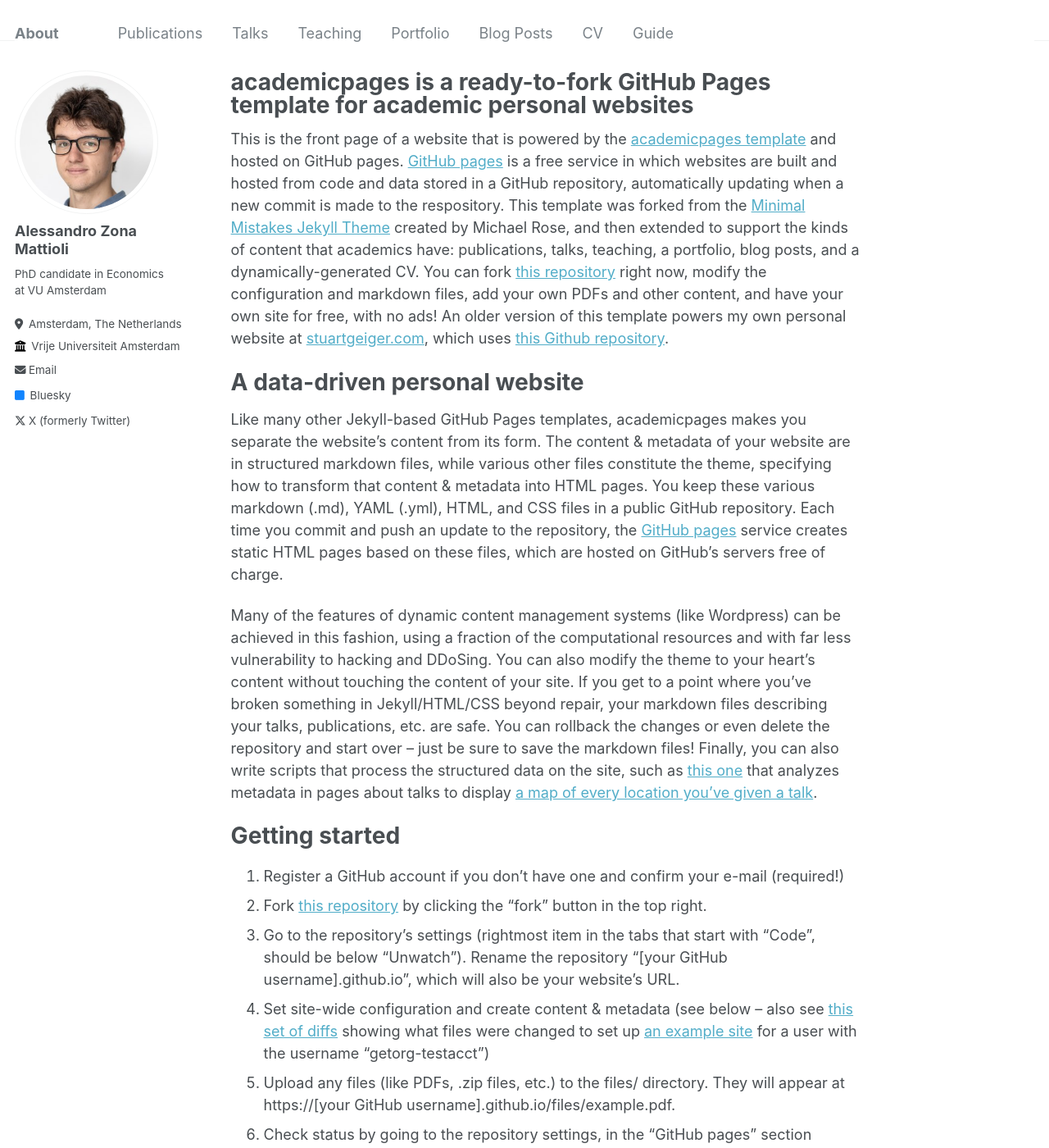
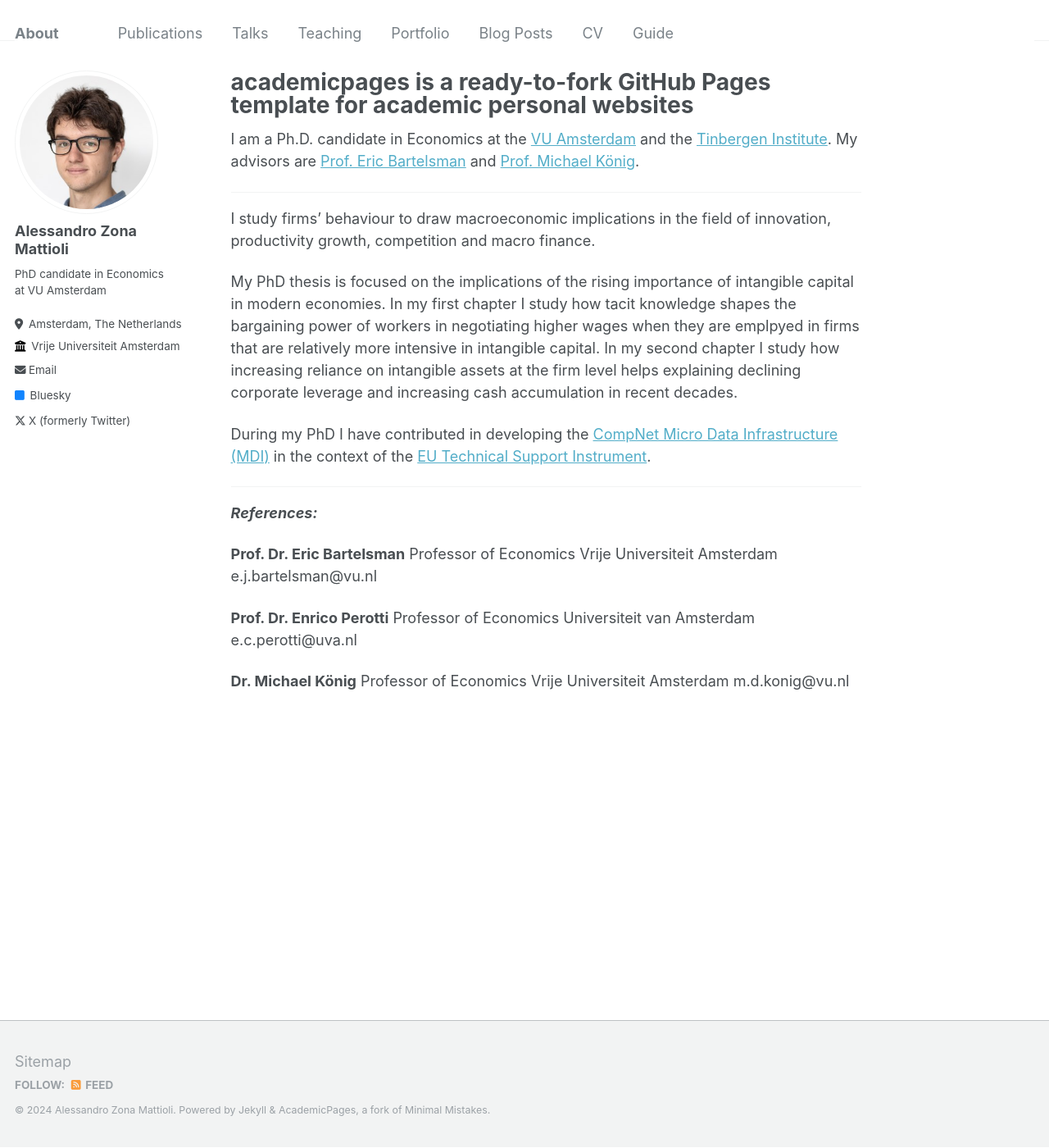
Before and after one commit to zmale/alessandrozonamattioli.github.io, a Jekyll site: the page built from _pages/about.md, in a window 1280 px wide and 1400 px high. Shown: the whole window at 82% size. Built offline with Jekyll 4.4.1, drawn with Linux system fonts in a browser that asks for light colours; some of the changed text lies outside the part shown.

Commit message:
Update about.md

```diff
--- a/_pages/about.md
+++ b/_pages/about.md
@@ -7,43 +7,31 @@ redirect_from:
   - /about.html
 ---
 
-This is the front page of a website that is powered by the [academicpages template](https://github.com/academicpages/academicpages.github.io) and hosted on GitHub pages. [GitHub pages](https://pages.github.com) is a free service in which websites are built and hosted from code and data stored in a GitHub repository, automatically updating when a new commit is made to the respository. This template was forked from the [Minimal Mistakes Jekyll Theme](https://mmistakes.github.io/minimal-mistakes/) created by Michael Rose, and then extended to support the kinds of content that academics have: publications, talks, teaching, a portfolio, blog posts, and a dynamically-generated CV. You can fork [this repository](https://github.com/academicpages/academicpages.github.io) right now, modify the configuration and markdown files, add your own PDFs and other content, and have your own site for free, with no ads! An older version of this template powers my own personal website at [stuartgeiger.com](http://stuartgeiger.com), which uses [this Github repository](https://github.com/staeiou/staeiou.github.io).
+I am a Ph.D. candidate in Economics at the [VU Amsterdam](https://vu.nl/en/about-vu/faculties/school-of-business-and-economics/departments/economics) and the [Tinbergen Institute](https://www.tinbergen.nl/home). My advisors are [Prof. Eric Bartelsman](https://tinbergen.nl/person/59/eric-bartelsman) and [Prof. Michael König](https://research.vu.nl/en/persons/michael-konig).
 
-A data-driven personal website
-======
-Like many other Jekyll-based GitHub Pages templates, academicpages makes you separate the website's content from its form. The content & metadata of your website are in structured markdown files, while various other files constitute the theme, specifying how to transform that content & metadata into HTML pages. You keep these various markdown (.md), YAML (.yml), HTML, and CSS files in a public GitHub repository. Each time you commit and push an update to the repository, the [GitHub pages](https://pages.github.com/) service creates static HTML pages based on these files, which are hosted on GitHub's servers free of charge.
+---
 
-Many of the features of dynamic content management systems (like Wordpress) can be achieved in this fashion, using a fraction of the computational resources and with far less vulnerability to hacking and DDoSing. You can also modify the theme to your heart's content without touching the content of your site. If you get to a point where you've broken something in Jekyll/HTML/CSS beyond repair, your markdown files describing your talks, publications, etc. are safe. You can rollback the changes or even delete the repository and start over -- just be sure to save the markdown files! Finally, you can also write scripts that process the structured data on the site, such as [this one](https://github.com/academicpages/academicpages.github.io/blob/master/talkmap.ipynb) that analyzes metadata in pages about talks to display [a map of every location you've given a talk](https://academicpages.github.io/talkmap.html).
+I study firms' behaviour to draw macroeconomic implications in the field of innovation, productivity growth, competition and macro finance.
 
-Getting started
-======
-1. Register a GitHub account if you don't have one and confirm your e-mail (required!)
-1. Fork [this repository](https://github.com/academicpages/academicpages.github.io) by clicking the "fork" button in the top right.
-1. Go to the repository's settings (rightmost item in the tabs that start with "Code", should be below "Unwatch"). Rename the repository "[your GitHub username].github.io", which will also be your website's URL.
-1. Set site-wide configuration and create content & metadata (see below -- also see [this set of diffs](http://archive.is/3TPas) showing what files were changed to set up [an example site](https://getorg-testacct.github.io) for a user with the username "getorg-testacct")
-1. Upload any files (like PDFs, .zip files, etc.) to the files/ directory. They will appear at https://[your GitHub username].github.io/files/example.pdf.
-1. Check status by going to the repository settings, in the "GitHub pages" section
+My PhD thesis is focused on the implications of the rising importance of intangible capital in modern economies. In my first chapter I study how tacit knowledge shapes the bargaining power of workers in negotiating higher wages when they are emplpyed in firms that are relatively more intensive in intangible capital. In my second chapter I study how increasing reliance on intangible assets at the firm level helps explaining declining corporate leverage and increasing cash accumulation in recent decades.
 
-Site-wide configuration
-------
-The main configuration file for the site is in the base directory in [_config.yml](https://github.com/academicpages/academicpages.github.io/blob/master/_config.yml), which defines the content in the sidebars and other site-wide features. You will need to replace the default variables with ones about yourself and your site's github repository. The configuration file for the top menu is in [_data/navigation.yml](https://github.com/academicpages/academicpages.github.io/blob/master/_data/navigation.yml). For example, if you don't have a portfolio or blog posts, you can remove those items from that navigation.yml file to remove them from the header.
+During my PhD I have contributed in developing the [CompNet Micro Data Infrastructure (MDI)](https://www.comp-net.org/eu-technical-support-instrument-tsi/data/) in the context of the [EU Technical Support Instrument](https://www.comp-net.org/eu-technical-support-instrument-tsi/overview/).
 
-Create content & metadata
-------
-For site content, there is one markdown file for each type of content, which are stored in directories like _publications, _talks, _posts, _teaching, or _pages. For example, each talk is a markdown file in the [_talks directory](https://github.com/academicpages/academicpages.github.io/tree/master/_talks). At the top of each markdown file is structured data in YAML about the talk, which the theme will parse to do lots of cool stuff. The same structured data about a talk is used to generate the list of talks on the [Talks page](https://academicpages.github.io/talks), each [individual page](https://academicpages.github.io/talks/2012-03-01-talk-1) for specific talks, the talks section for the [CV page](https://academicpages.github.io/cv), and the [map of places you've given a talk](https://academicpages.github.io/talkmap.html) (if you run this [python file](https://github.com/academicpages/academicpages.github.io/blob/master/talkmap.py) or [Jupyter notebook](https://github.com/academicpages/academicpages.github.io/blob/master/talkmap.ipynb), which creates the HTML for the map based on the contents of the _talks directory).
+---
 
-**Markdown generator**
+***References:***
 
-I have also created [a set of Jupyter notebooks](https://github.com/academicpages/academicpages.github.io/tree/master/markdown_generator
-) that converts a CSV containing structured data about talks or presentations into individual markdown files that will be properly formatted for the academicpages template. The sample CSVs in that directory are the ones I used to create my own personal website at stuartgeiger.com. My usual workflow is that I keep a spreadsheet of my publications and talks, then run the code in these notebooks to generate the markdown files, then commit and push them to the GitHub repository.
+**Prof. Dr. Eric Bartelsman**
+Professor of Economics
+Vrije Universiteit Amsterdam
+e.j.bartelsman@vu.nl
 
-How to edit your site's GitHub repository
-------
-Many people use a git client to create files on their local computer and then push them to GitHub's servers. If you are not familiar with git, you can directly edit these configuration and markdown files directly in the github.com interface. Navigate to a file (like [this one](https://github.com/academicpages/academicpages.github.io/blob/master/_talks/2012-03-01-talk-1.md) and click the pencil icon in the top right of the content preview (to the right of the "Raw | Blame | History" buttons). You can delete a file by clicking the trashcan icon to the right of the pencil icon. You can also create new files or upload files by navigating to a directory and clicking the "Create new file" or "Upload files" buttons.
+**Prof. Dr. Enrico Perotti**
+Professor of Economics
+Universiteit van Amsterdam
+e.c.perotti@uva.nl
 
-Example: editing a markdown file for a talk
-![Editing a markdown file for a talk](/images/editing-talk.png)
-
-For more info
-------
-More info about configuring academicpages can be found in [the guide](https://academicpages.github.io/markdown/). The [guides for the Minimal Mistakes theme](https://mmistakes.github.io/minimal-mistakes/docs/configuration/) (which this theme was forked from) might also be helpful.
+**Dr. Michael König**
+Professor of Economics
+Vrije Universiteit Amsterdam
+m.d.konig@vu.nl
```
